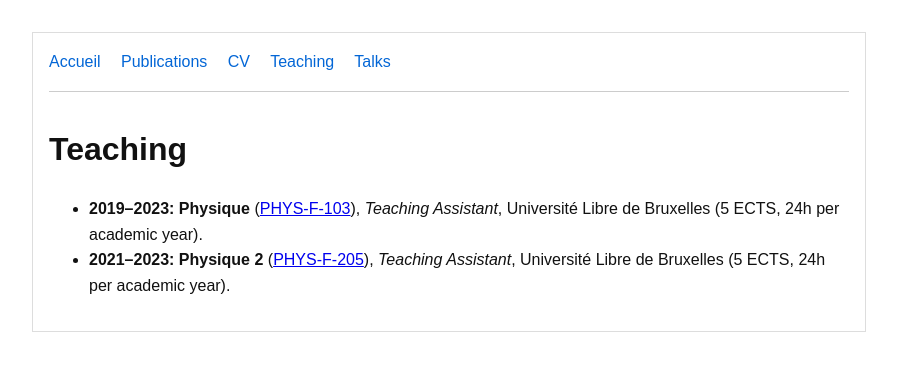
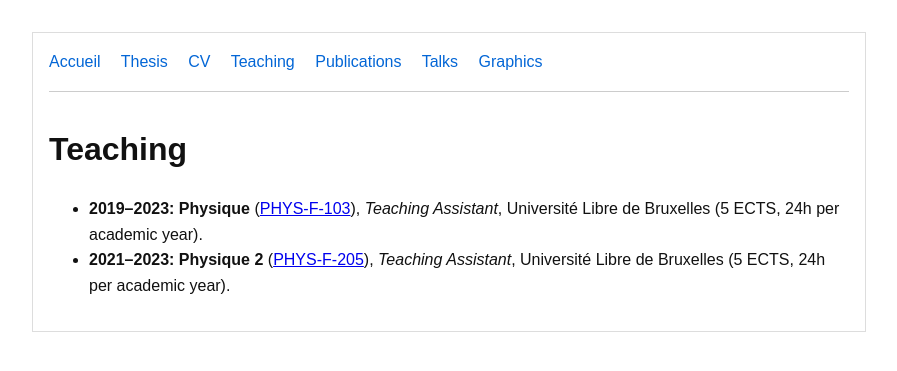
Before and after one commit to V-allard/V-allard.github.io, a Jekyll site: the page built from teaching.md, in a window 1280 px wide. Shown: the top 371 px of the page, without its empty margins (191-1088 px from the left). Built offline with Jekyll 4.4.1, drawn with Linux system fonts in a browser that asks for light colours.

Commit message:
Update default.html

```diff
--- a/_layouts/default.html
+++ b/_layouts/default.html
@@ -8,10 +8,12 @@
 <body>
   <div class="navbar">
     <a href="/">Accueil</a>
-    <a href="/publications">Publications</a>
+    <a href="/thesis">Thesis</a>
     <a href="/cv">CV</a>
     <a href="/teaching">Teaching</a>
+    <a href="/publications">Publications</a>
     <a href="/talks">Talks</a>
+    <a href="/graphics">Graphics</a>
   </div>
 
   <div class="content">
```
